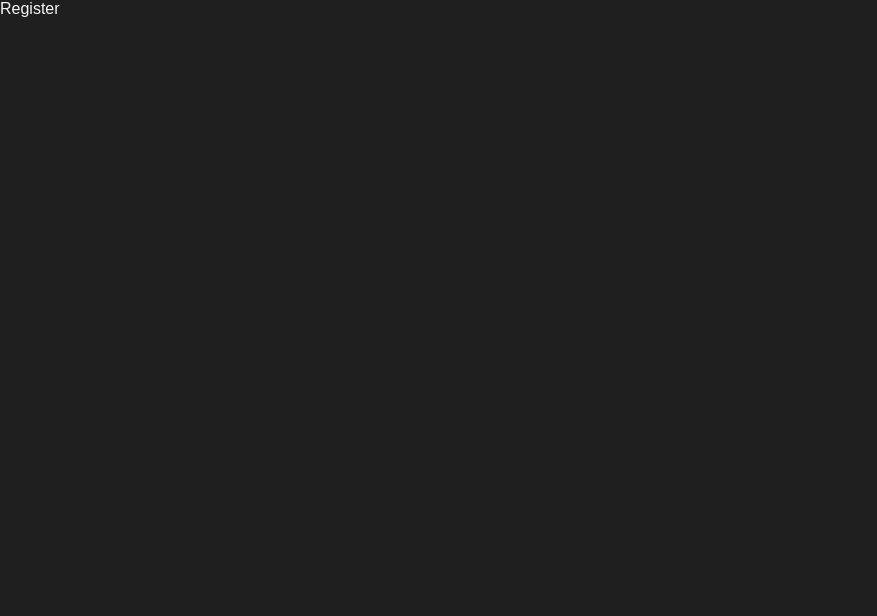
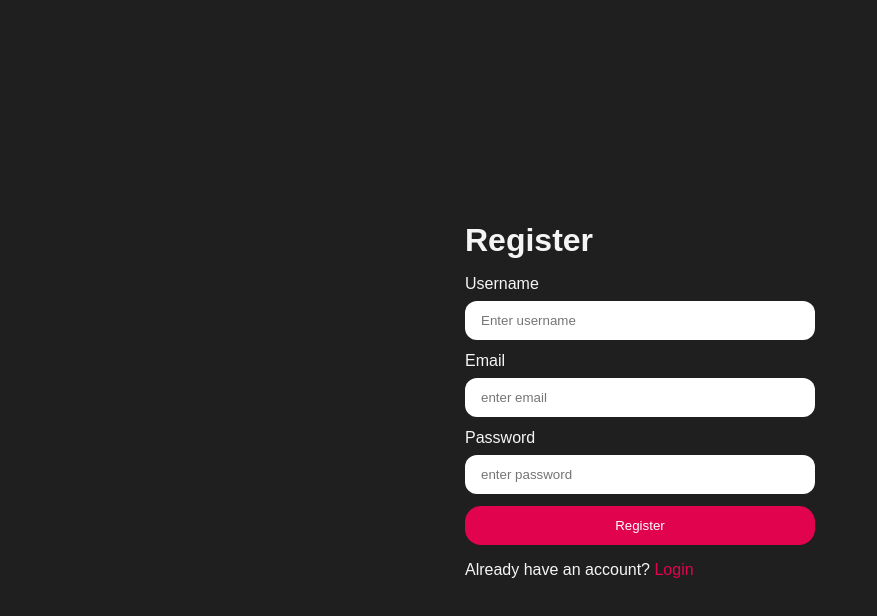
Before and after one commit to sudhanshu1239g/skillBridge-genAi-Career-Navigator, a React app in the folder frontend/: page /register in a window 1280 px wide. Shown: the top 616 px of the page, without its empty margins (0-877 px from the left). Built offline with nearby package versions, Linux system fonts and the light colour scheme; the HTML template or start-up script is replaced by a standard one.

Commit message:
Implement login and registration forms with styling and navigation

```diff
--- a/frontend/package.json
+++ b/frontend/package.json
@@ -13,8 +13,7 @@
     "react": "^19.2.4",
     "react-dom": "^19.2.4",
     "react-router": "^7.13.1",
-    "saas": "^1.0.0",
-    "sass": "^1.98.0"
+    "saas": "^1.0.0"
   },
   "devDependencies": {
     "@eslint/js": "^9.39.4",
@@ -25,6 +24,7 @@
     "eslint-plugin-react-hooks": "^7.0.1",
     "eslint-plugin-react-refresh": "^0.5.2",
     "globals": "^17.4.0",
+    "sass": "^1.98.0",
     "vite": "^8.0.0"
   }
 }
--- a/frontend/src/app.routes.jsx
+++ b/frontend/src/app.routes.jsx
@@ -1,6 +1,6 @@
-import {createBrowserRouter} from 'react-router'
-import Register from './features/auth/pages/register'
-import Login from './features/auth/pages/login'
+import {createBrowserRouter} from 'react-router';
+import Register from './features/auth/pages/register';
+import Login from './features/auth/pages/login';
 
 export const router=createBrowserRouter([
     {
--- /dev/null
+++ b/frontend/src/features/auth/auth.form.scss
@@ -0,0 +1,44 @@
+main{
+    min-height: 100vh;
+    width: 100%;
+
+    display: flex;
+    justify-content: center;
+    align-items: center;
+
+
+    .form-container{
+        min-width: 350px;
+
+        display: flex;
+        flex-direction: column;
+        gap: 1rem;
+    }
+
+    form{
+        display: flex;
+        flex-direction: column;
+        gap: 0.75rem;
+    }
+
+    .input-group{
+        display: flex;
+        flex-direction: column;
+
+        gap: 0.5rem;
+
+
+        input{
+            border: none;
+            outline: none;
+            padding-inline: 1rem;
+            padding-block: 0.75rem;
+            border-radius: 0.75rem;
+        }
+    }
+
+    a{
+        color: #e1034d;
+        text-decoration: none;
+    }
+}
--- a/frontend/src/features/auth/pages/Login.jsx
+++ b/frontend/src/features/auth/pages/Login.jsx
@@ -1,10 +1,39 @@
 import React from 'react'
+import '../auth.form.scss'
+import { useNavigate,Link } from 'react-router'
 
 const Login = () => {
+
+    const handleSubmit=(e)=>{
+        e.preventDefault()
+    }
+
   return (
-    <div>
-      Login
-    </div>
+    <main>
+        <div className="form-container">
+            <h1>Login</h1>
+
+            <form onSubmit={handleSubmit}>
+
+                <div className="input-group">
+                    <label htmlFor="email">Email</label>
+                    <input type="email" id="email" name="email" placeholder='enter email' />
+                </div>
+
+                <div className="input-group">
+                    <label htmlFor="password">Password</label>
+                    <input type="password" id="password" name="password" placeholder='enter password' required />
+                </div>
+
+                <button className='button primary-button'>Login</button>
+
+            </form>
+
+            <p>Don't have an account? <Link to={"/register"}>Register</Link></p>
+
+        </div>
+
+    </main>
   )
 }
 
--- a/frontend/src/features/auth/pages/Register.jsx
+++ b/frontend/src/features/auth/pages/Register.jsx
@@ -1,10 +1,46 @@
 import React from 'react'
+import '../auth.form.scss'
+import { useNavigate,Link } from 'react-router'
 
 const Register = () => {
+
+  const handleSubmit=(e)=>{
+        e.preventDefault()
+  }
+
   return (
-    <div>
-      Register
-    </div>
+    <main>
+        <div className="form-container">
+            <h1>Register</h1>
+
+            <form onSubmit={handleSubmit}>
+                <div className="input-group">
+                        <label htmlFor="username">Username</label>
+                        <input
+                            type="text" id="username" name='username' placeholder='Enter username' />
+                  </div>
+
+                <div className="input-group">
+                    <label htmlFor="email">Email</label>
+                    <input type="email" id="email" name="email" placeholder='enter email' />
+                </div>
+
+                <div className="input-group">
+                    <label htmlFor="password">Password</label>
+                    <input type="password" id="password" name="password" placeholder='enter password' required />
+                </div>
+
+                <button className='button primary-button'>Register</button>
+
+            </form>
+
+            <p>Already have an account? <Link to={"/login"}>Login</Link></p>
+
+        </div>
+
+
+
+    </main>
   )
 }
 
--- a/frontend/src/index.css
+++ /dev/null
@@ -1,111 +0,0 @@
-:root {
-  --text: #6b6375;
-  --text-h: #08060d;
-  --bg: #fff;
-  --border: #e5e4e7;
-  --code-bg: #f4f3ec;
-  --accent: #aa3bff;
-  --accent-bg: rgba(170, 59, 255, 0.1);
-  --accent-border: rgba(170, 59, 255, 0.5);
-  --social-bg: rgba(244, 243, 236, 0.5);
-  --shadow:
-    rgba(0, 0, 0, 0.1) 0 10px 15px -3px, rgba(0, 0, 0, 0.05) 0 4px 6px -2px;
-
-  --sans: system-ui, 'Segoe UI', Roboto, sans-serif;
-  --heading: system-ui, 'Segoe UI', Roboto, sans-serif;
-  --mono: ui-monospace, Consolas, monospace;
-
-  font: 18px/145% var(--sans);
-  letter-spacing: 0.18px;
-  color-scheme: light dark;
-  color: var(--text);
-  background: var(--bg);
-  font-synthesis: none;
-  text-rendering: optimizeLegibility;
-  -webkit-font-smoothing: antialiased;
-  -moz-osx-font-smoothing: grayscale;
-
-  @media (max-width: 1024px) {
-    font-size: 16px;
-  }
-}
-
-@media (prefers-color-scheme: dark) {
-  :root {
-    --text: #9ca3af;
-    --text-h: #f3f4f6;
-    --bg: #16171d;
-    --border: #2e303a;
-    --code-bg: #1f2028;
-    --accent: #c084fc;
-    --accent-bg: rgba(192, 132, 252, 0.15);
-    --accent-border: rgba(192, 132, 252, 0.5);
-    --social-bg: rgba(47, 48, 58, 0.5);
-    --shadow:
-      rgba(0, 0, 0, 0.4) 0 10px 15px -3px, rgba(0, 0, 0, 0.25) 0 4px 6px -2px;
-  }
-
-  #social .button-icon {
-    filter: invert(1) brightness(2);
-  }
-}
-
-body {
-  margin: 0;
-}
-
-#root {
-  width: 1126px;
-  max-width: 100%;
-  margin: 0 auto;
-  text-align: center;
-  border-inline: 1px solid var(--border);
-  min-height: 100svh;
-  display: flex;
-  flex-direction: column;
-  box-sizing: border-box;
-}
-
-h1,
-h2 {
-  font-family: var(--heading);
-  font-weight: 500;
-  color: var(--text-h);
-}
-
-h1 {
-  font-size: 56px;
-  letter-spacing: -1.68px;
-  margin: 32px 0;
-  @media (max-width: 1024px) {
-    font-size: 36px;
-    margin: 20px 0;
-  }
-}
-h2 {
-  font-size: 24px;
-  line-height: 118%;
-  letter-spacing: -0.24px;
-  margin: 0 0 8px;
-  @media (max-width: 1024px) {
-    font-size: 20px;
-  }
-}
-p {
-  margin: 0;
-}
-
-code,
-.counter {
-  font-family: var(--mono);
-  display: inline-flex;
-  border-radius: 4px;
-  color: var(--text-h);
-}
-
-code {
-  font-size: 15px;
-  line-height: 135%;
-  padding: 4px 8px;
-  background: var(--code-bg);
-}
--- a/frontend/src/style.scss
+++ b/frontend/src/style.scss
@@ -1,3 +1,4 @@
+@use "./style/button.scss";
 *{
     margin: 0%;
     padding: 0%;
--- /dev/null
+++ b/frontend/src/style/button.scss
@@ -0,0 +1,20 @@
+.button{
+
+    border: none;
+    outline: none;
+    padding-inline: 1.5rem;
+    padding-block: 0.75rem;
+    border-radius: 1rem;
+    cursor: pointer;
+
+    transition: all 0.3s ease-in-out;
+
+    &.primary-button{
+        background-color: #e1034d;
+        color: white;
+    }
+
+    &:active{
+        transform: scale(1.2);
+    }
+}
```
Also changed, not shown: 1 other file (tests, documents, lock files or other folders).
